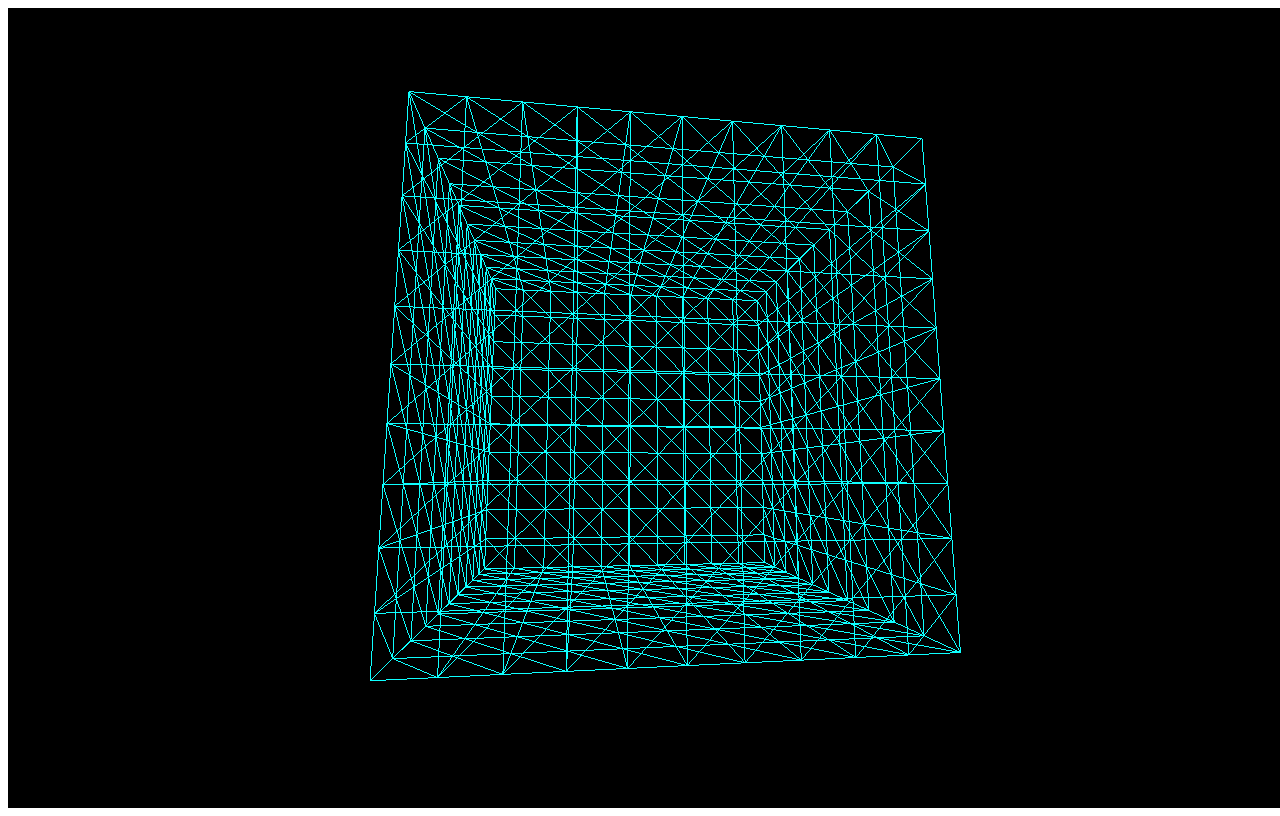
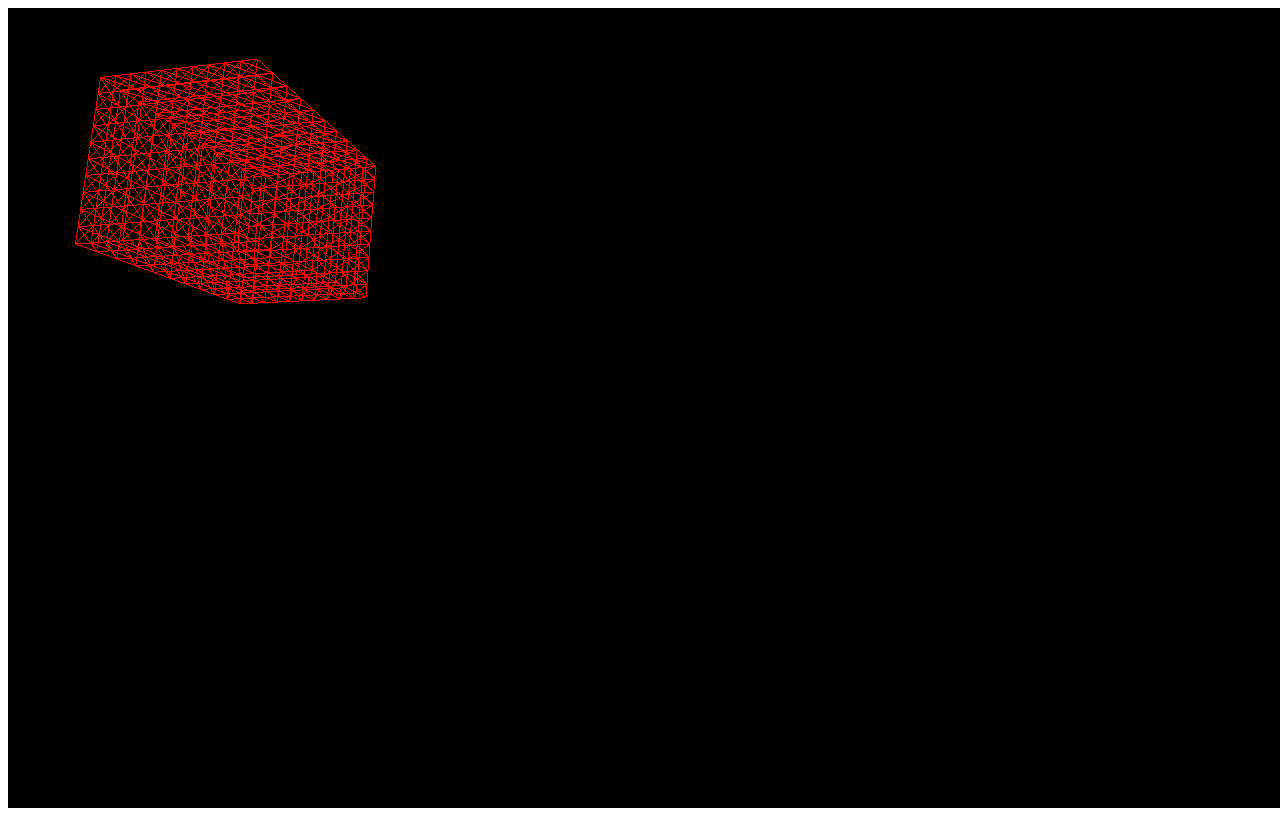
Before and after one commit to themichaelyang/radar-hackmit, a plain HTML site: page demo/3jsattempt.html in a window 1280 px wide. Drawn offline with nearby package versions, Linux system fonts and the light colour scheme.

Commit message:
js is scary

```diff
--- a/demo/3jsattempt.html
+++ b/demo/3jsattempt.html
@@ -1,6 +1,9 @@
 <html>
     <head>
         <style>
+            html {
+                overflow: hidden;
+            }
             canvas {
                 width: 100%;
                 height: 100%
@@ -17,8 +20,8 @@
             renderer.setSize(window.innerWidth, window.innerHeight);
             document.body.appendChild(renderer.domElement);
 
-            var geometry = new THREE.BoxGeometry(700, 700, 700, 10, 10, 10);
-            var material = new THREE.MeshBasicMaterial({color: 0xfffff, wireframe: true});
+            var geometry = new THREE.BoxGeometry(300, 300, 300, 10, 10, 10);
+            var material = new THREE.MeshBasicMaterial({color: "red", wireframe: true});
 
             var cube = new THREE.Mesh(geometry, material);
             scene.add(cube);
@@ -28,12 +31,13 @@
             function render() {
                 requestAnimationFrame(render);
                 cube.rotation.x += 0.01;
-                cube.rotation.y += 0.01;
+                cube.rotation.y -= 0.01;
                 renderer.render(scene, camera);
             };
             render();
 
             document.addEventListener('keydown', function(event) {
+
                 if(event.keyCode == 37) {
                     cube.position.x -= 100;
                 }
@@ -41,18 +45,31 @@
                     cube.position.x += 100;
                 }
                 else if(event.keyCode == 38) {
+                    cube.position.y += 100;
+                }
+                else if(event.keyCode == 40) {
+                    cube.position.y -= 100;
+                }
+                else if(event.keyCode == 87) {
                     cube.position.z -= 100;
                 }
-                else if(event.keyCode == 40) {
+                else if(event.keyCode == 83) {
                     cube.position.z += 100;
                 }
-                else if(event.keyCode == 87) {
-                    cube.position.y += 100;
-                }
-                else if(event.keyCode == 83) {
-                    cube.position.y -= 100;
-                }
             });
+
+            function set_cube_position(coord) {
+                cube.position.x = (coord.x) * window.innerWidth;
+                cube.position.y = (coord.y) * window.innerHeight;
+                cube.position.z = (coord.z) * 2;
+            }
+
+            let coord = {
+                x: -.6,
+                y: .5,
+                z: 0
+            }
+            set_cube_position(coord);
         </script>
     </body>
 </html>
```
